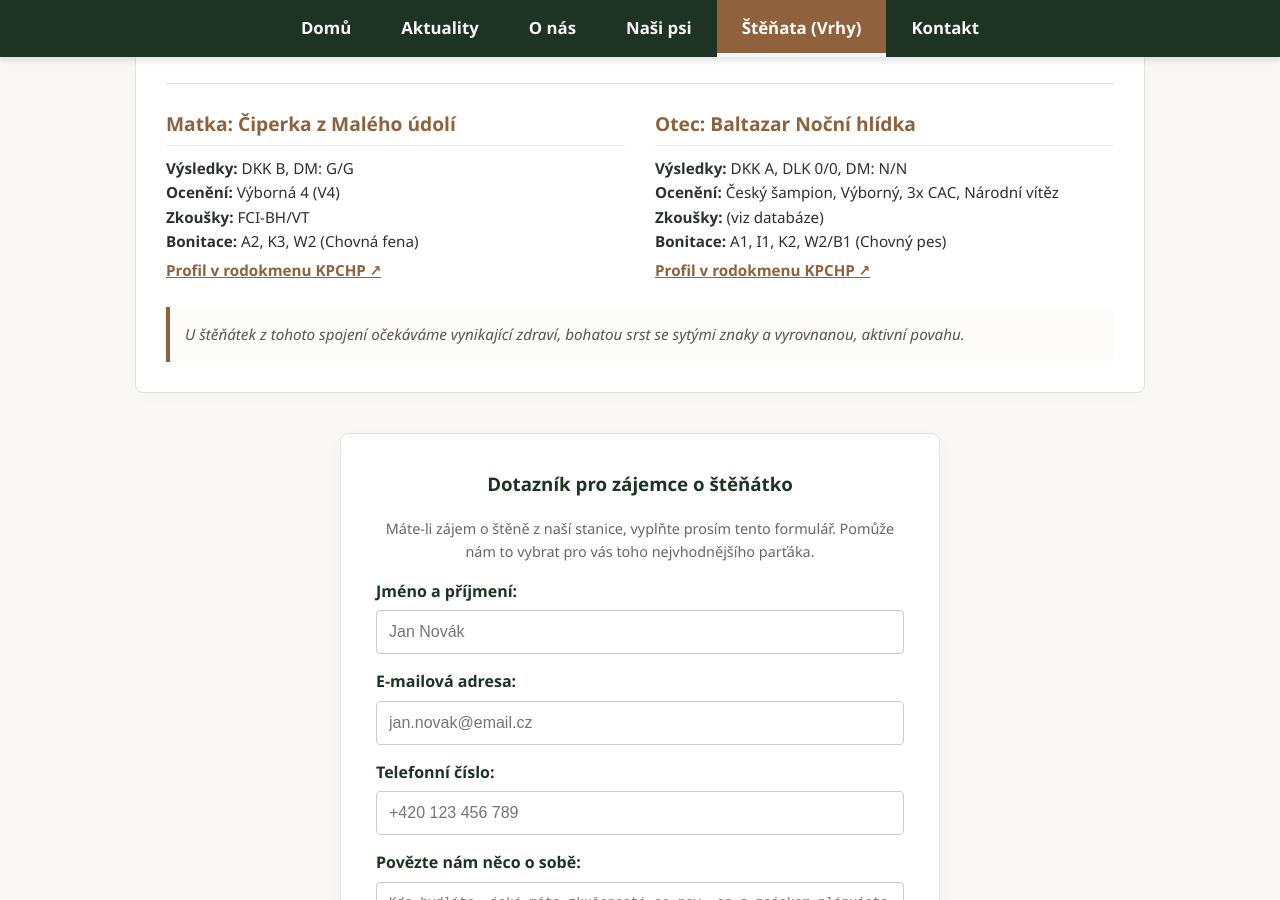
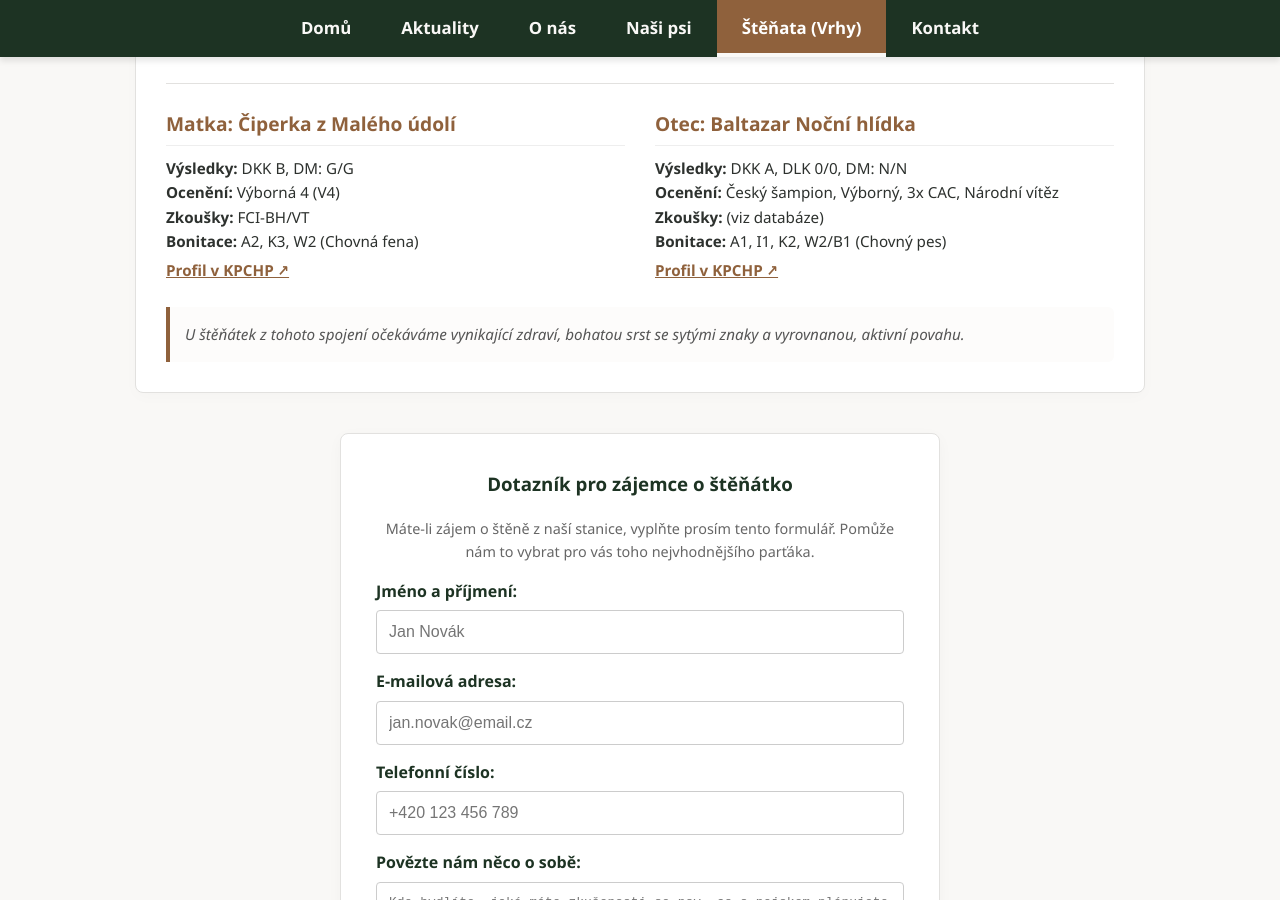
Before and after one commit to Ota-Vr/Jestedsky-vitr, a Jekyll site: the page built from stenata.html, in a window 1280 px wide and 900 px high, scrolled down 1336 px. Built offline with Jekyll 4.4.1, drawn with Linux system fonts in a browser that asks for light colours; a script that is not in the unit is left out.

Commit message:
úprava textů

```diff
--- a/stenata.html
+++ b/stenata.html
@@ -43,7 +43,7 @@ title: Štěňata (Vrhy)
                     <strong>Ocenění:</strong> Výborná 4 (V4)<br>
                     <strong>Zkoušky:</strong> FCI-BH/VT<br>
                     <strong>Bonitace:</strong> A2, K3, W2 (Chovná fena)<br>
-                    <a href="https://www.kpchp.org/pes.php?pes=9602" target="_blank" style="color: #8f613c; font-weight: bold; text-decoration: underline; display: inline-block; margin-top: 5px;">Profil v rodokmenu KPCHP ↗</a>
+                    <a href="https://www.kpchp.org/pes.php?pes=9602" target="_blank" style="color: #8f613c; font-weight: bold; text-decoration: underline; display: inline-block; margin-top: 5px;">Profil v KPCHP ↗</a>
                 </p>
             </div>
 
@@ -54,7 +54,7 @@ title: Štěňata (Vrhy)
                     <strong>Ocenění:</strong> Český šampion, Výborný, 3x CAC, Národní vítěz<br>
                     <strong>Zkoušky:</strong> (viz databáze)<br>
                     <strong>Bonitace:</strong> A1, I1, K2, W2/B1 (Chovný pes)<br>
-                    <a href="https://www.kpchp.org/pes.php?pes=8519" target="_blank" style="color: #8f613c; font-weight: bold; text-decoration: underline; display: inline-block; margin-top: 5px;">Profil v rodokmenu KPCHP ↗</a>
+                    <a href="https://www.kpchp.org/pes.php?pes=8519" target="_blank" style="color: #8f613c; font-weight: bold; text-decoration: underline; display: inline-block; margin-top: 5px;">Profil v KPCHP ↗</a>
                 </p>
             </div>
 
```
